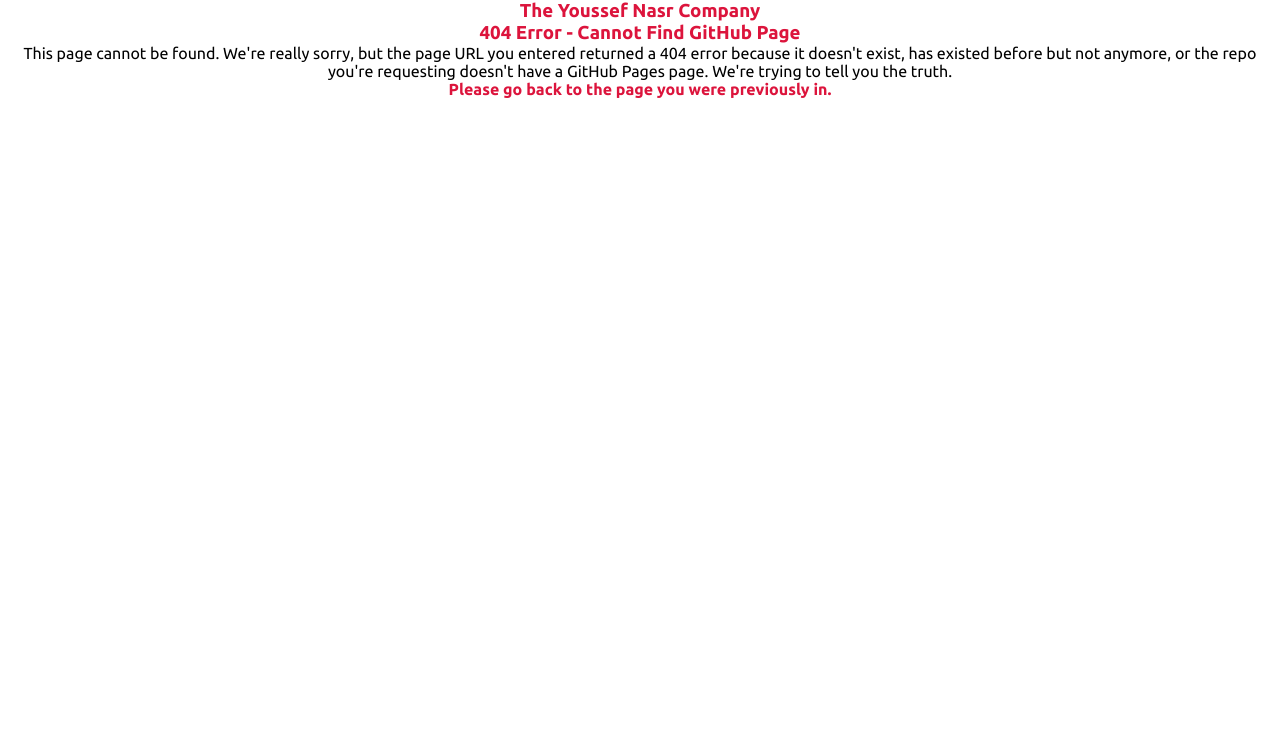
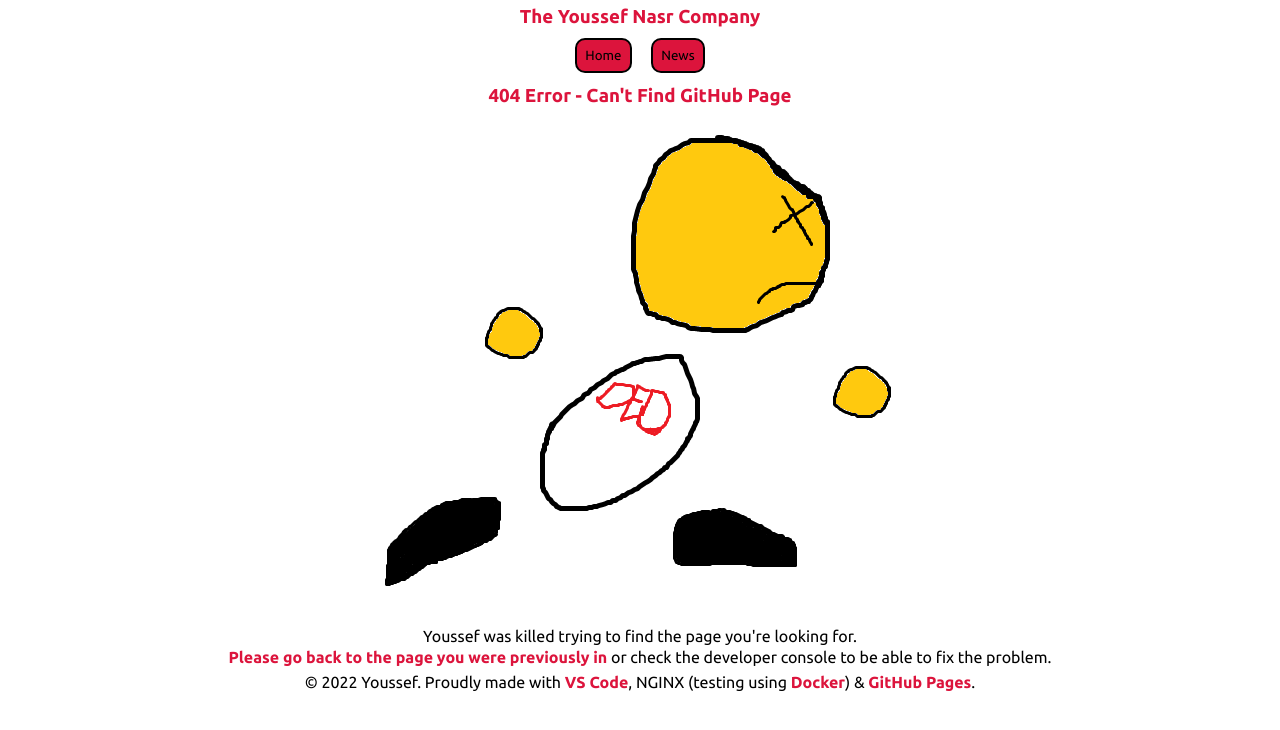
Before and after one commit to The-Youssef-Nasr-Company/the-youssef-nasr-company.github.io, a plain HTML site: page 404.html in a window 1280 px wide. Drawn offline with Linux system fonts and the light colour scheme.

Commit message:
no time for explain

```diff
--- a/404.html
+++ b/404.html
@@ -1,34 +1,79 @@
 <!DOCTYPE html>
 <html lang="en">
+
 <head>
     <meta charset="utf-8">
     <meta http-equiv="X-UA-Compatible" content="IE=edge">
     <meta name="viewport" content="width=device-width, initial-scale=1">
-        <title>TYNC 404 Error - Cannot Find GitHub Page</title>
+    <title>TYNC 404 Error - Can't Find GitHub Page</title>
     <link rel="stylesheet" href="https://fonts.googleapis.com/css?family=Ubuntu:100,200,300,400,500,600,700,800,900">
     <style>
         * {
-                margin: 0;
-                padding: 0;
+            margin: 1px;
+            padding: 1px;
             font-family: "Ubuntu", sans-serif;
         }
+
         body {
             text-align: center;
         }
+
         .error.message #four-zero-four,
         a {
             color: crimson;
             font-weight: bold;
             text-decoration: none;
+            transition: 0.2s;
+        }
+
+        a {
+            margin: 0;
+            padding: 0;
+        }
+
+        a:hover {
+            color: lightcoral;
+            text-decoration: underline;
+        }
+
+        button {
+            margin: 8px;
+            padding: 8px;
+            border: 2px solid black;
+            border-radius: 10px;
+            background: crimson;
+            color: black;
+            transition: 0.2s;
+        }
+
+        button:hover {
+            background-color: lightcoral;
         }
     </style>
 </head>
+
 <body>
     <h3><a href="https://the-youssef-nasr-company.github.io">The Youssef Nasr Company</a></h3>
+    <a href="/"><button>Home</button></a>
+    <a href="news"><button>News</button></a>
     <div class="error message">
-            <h3 id="four-zero-four">404 Error - Cannot Find GitHub Page</h1>
-            <p>This page cannot be found. We're really sorry, but the page URL you entered returned a 404 error because it doesn't exist, has existed before but not anymore, or the repo you're requesting doesn't have a GitHub Pages page. We're trying to tell you the truth.</p>
-            <p><a href="javascript:history.back()">Please go back to the page you were previously in.</a></p>
+        <h3 id="four-zero-four">404 Error - Can't Find GitHub Page</h1>
+        <img src="404.png">
+        <p>Youssef was killed trying to find the page you're looking for.</p>
+        <p><a href="javascript:history.back()">Please go back to the page you were previously in</a> or check the
+            developer console to be able to fix the problem.</p>
     </div>
+    <div class="copyright">
+        <footer id="copyright">© 2022 Youssef. Proudly made with <a rel="noopener" target="_blank"
+                href="https://code.visualstudio.com">VS Code</a>, NGINX (testing using <a rel="noopener" target="_blank"
+                href="https://hub.docker.com">Docker</a>) & <a rel="noopener" target="_blank"
+                href="https://pages.github.com">GitHub Pages</a>.</footer>
+    </div>
+    <!-- Code injected by Youssef Land -->
+    <script src="https://unpkg.com/chalk?module" type="text/javascript module"></script>
+    <script>
+        console.error(chalk.bold("GitHub Pages: HTTP 404 Error") + "\nThis page does not exist. If you want this to exist, e-mail youssef.land@outlook.com or\ncontribute to this repository at https://github.com/The-Youssef-Nasr-Company/the-youssef-nasr-company.github.io and create a \"index.html\" in a new directory.\nWhen GitHub Actions is done deploying the GitHub Pages page, come back to this page to see the results.\n~ Youssef Nasr");
+    </script>
 </body>
+
 </html>
```
Also changed, not shown: index.html (+1 -1 lines), news/index.html (+55 -13 lines), 404.png (added). Lines whose indentation alone changed are shown as unchanged.
